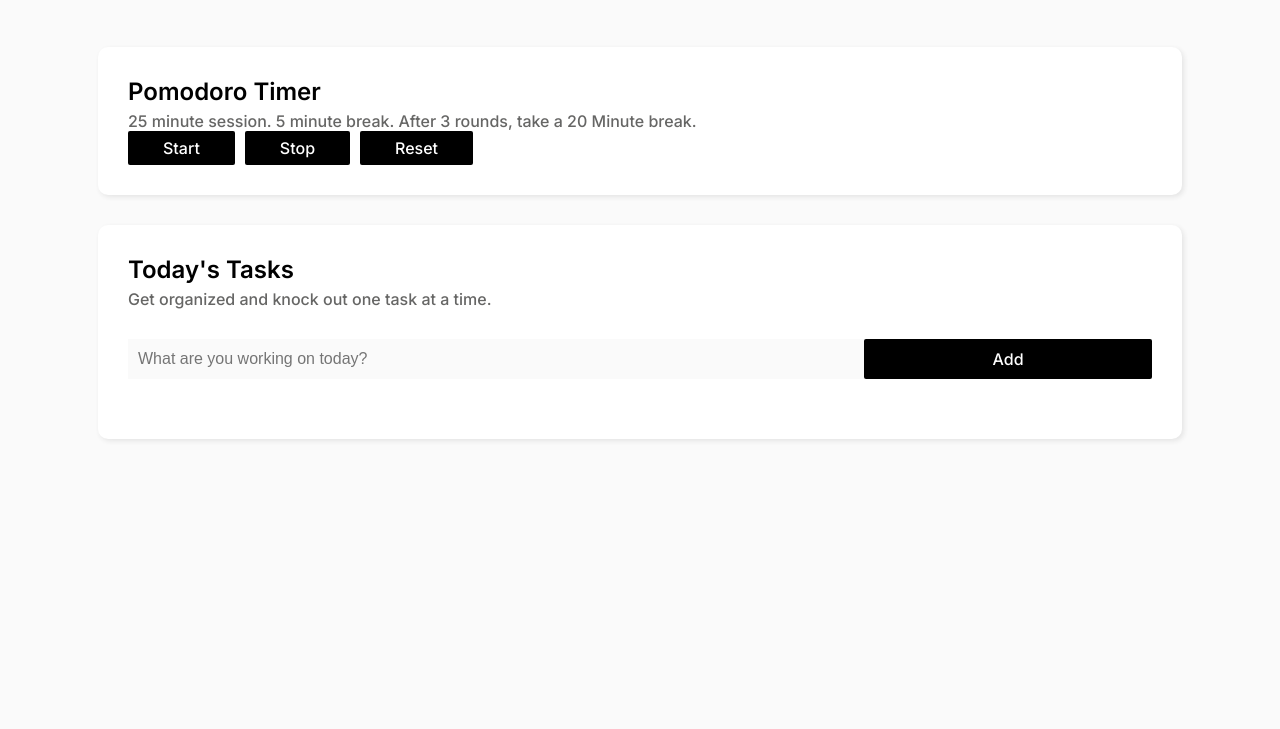
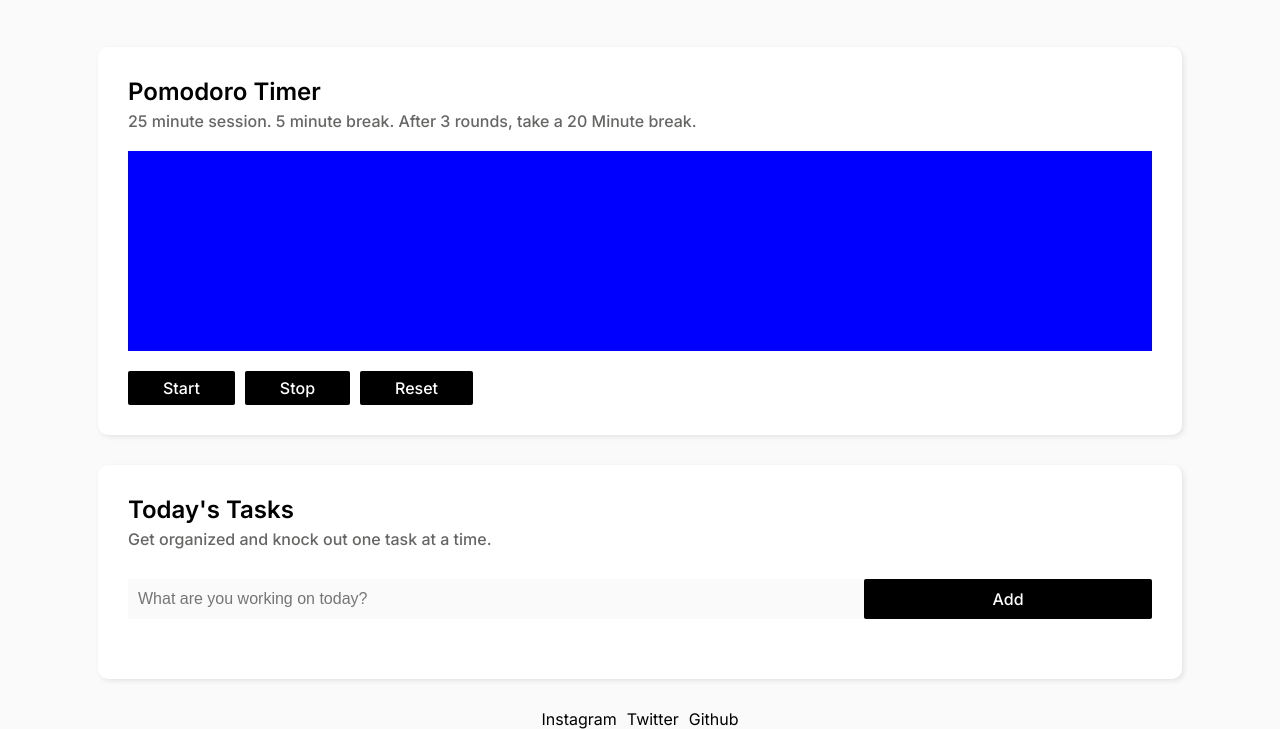
Before and after one commit to roysaucedo/Roy-s-Workspace, a plain HTML site: page index.html in a window 1280 px wide. Shown: the part 112-841 px from the top of the page. Before the commit the page ends 800 px from the top, so only its background shows below. Drawn offline with Linux system fonts and the light colour scheme.

Commit message:
Added Footer

```diff
--- a/index.html
+++ b/index.html
@@ -53,6 +53,11 @@
           <li>Write article for blog</li> -->
         </ul>
       </div>
+      <div class="footer">
+          <a href="https://www.instagram.com/royasaucedo/">Instagram</a>
+          <a href="https://twitter.com/royasaucedo">Twitter</a>
+          <a href="hhttps://github.com/roysaucedo">Github</a>
+      </div>
     </div>
     <script src="script.js"></script>
   </body>
--- a/style.css
+++ b/style.css
@@ -7,6 +7,8 @@ body {
     text-align: left;
     background-color: rgb(250, 250, 250);
 }
+
+
 
 .main-nav {
     padding: 20px 0;
@@ -48,7 +50,19 @@ h2 {
     font-weight: 500;
 }
 
+a {
+    text-decoration: none;
+    color: black;
+    margin: 0px 5px;
+}
+
 /* TIMER */
+
+.timer {
+    height: 200px;
+    background-color: blue;
+    margin: 20px 0px;
+}
 
 .button-div {
     display: flex;
@@ -181,3 +195,12 @@ ul {
 
       .addBtn:hover {
         background-color: #bbb;}
+
+
+
+.footer {
+    display: flex;
+    justify-content: center;
+    width: 100%;
+    margin: auto;
+}
```
